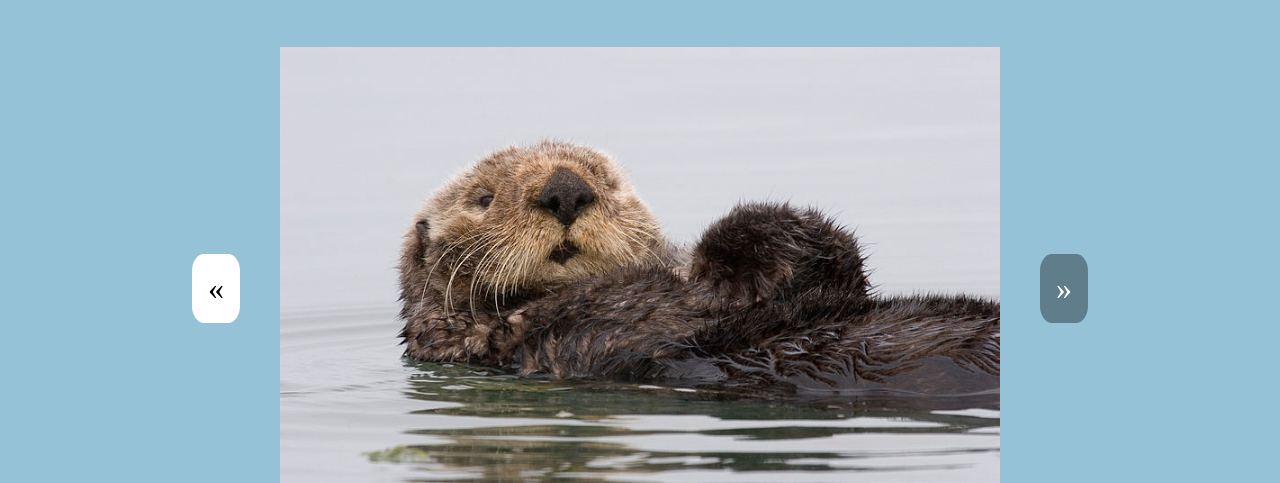
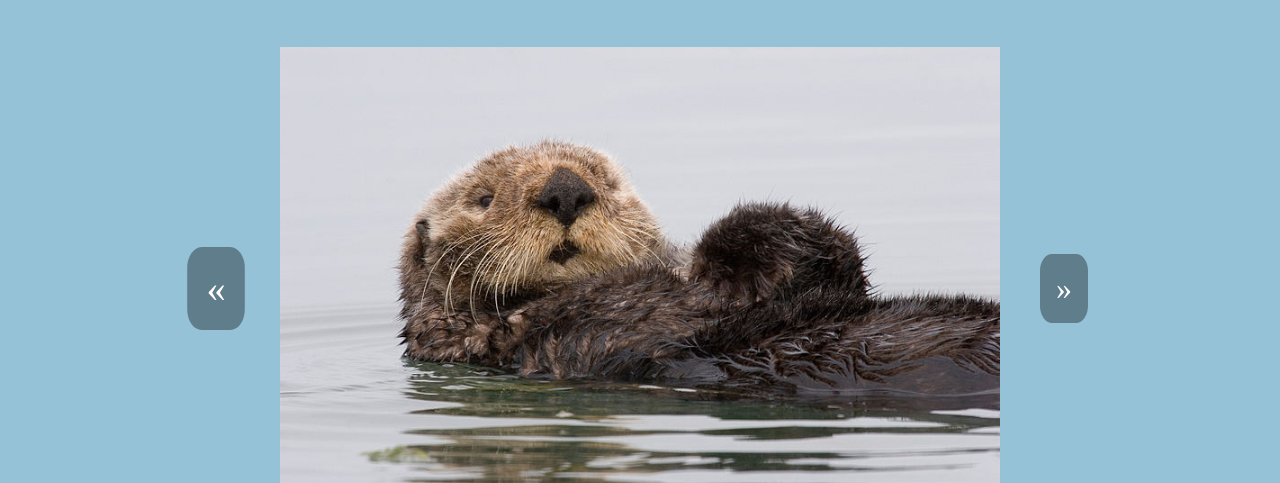
Before and after one commit to rensarmiento/ottergram, a plain HTML site: page index.html in a window 1280 px wide. In both pictures the pointer is over the button 216 px from the left and 374 px from the top of the page. Shown: the part 86-569 px from the top of the page. Drawn offline with nearby package versions, Linux system fonts and the light colour scheme.

Commit message:
Made nicer buttons

```diff
--- a/stylesheets/styles.css
+++ b/stylesheets/styles.css
@@ -46,12 +46,16 @@ button {
   padding: 16px 16px;
   background: rgb(96, 125, 139);
   font-size: 32px;
+
+  transition: transform 133ms ease-in-out;
 }
 
 button:hover {
-  /*background-color: #ddd;*/
-  background-color: white;/*rgb(202, 238, 255);*/
+  /*background-color: #ddd;
+  background-color: white;
   color: black;
+  */
+  transform: scale(1.2);
 }
 
 .previous {
```
